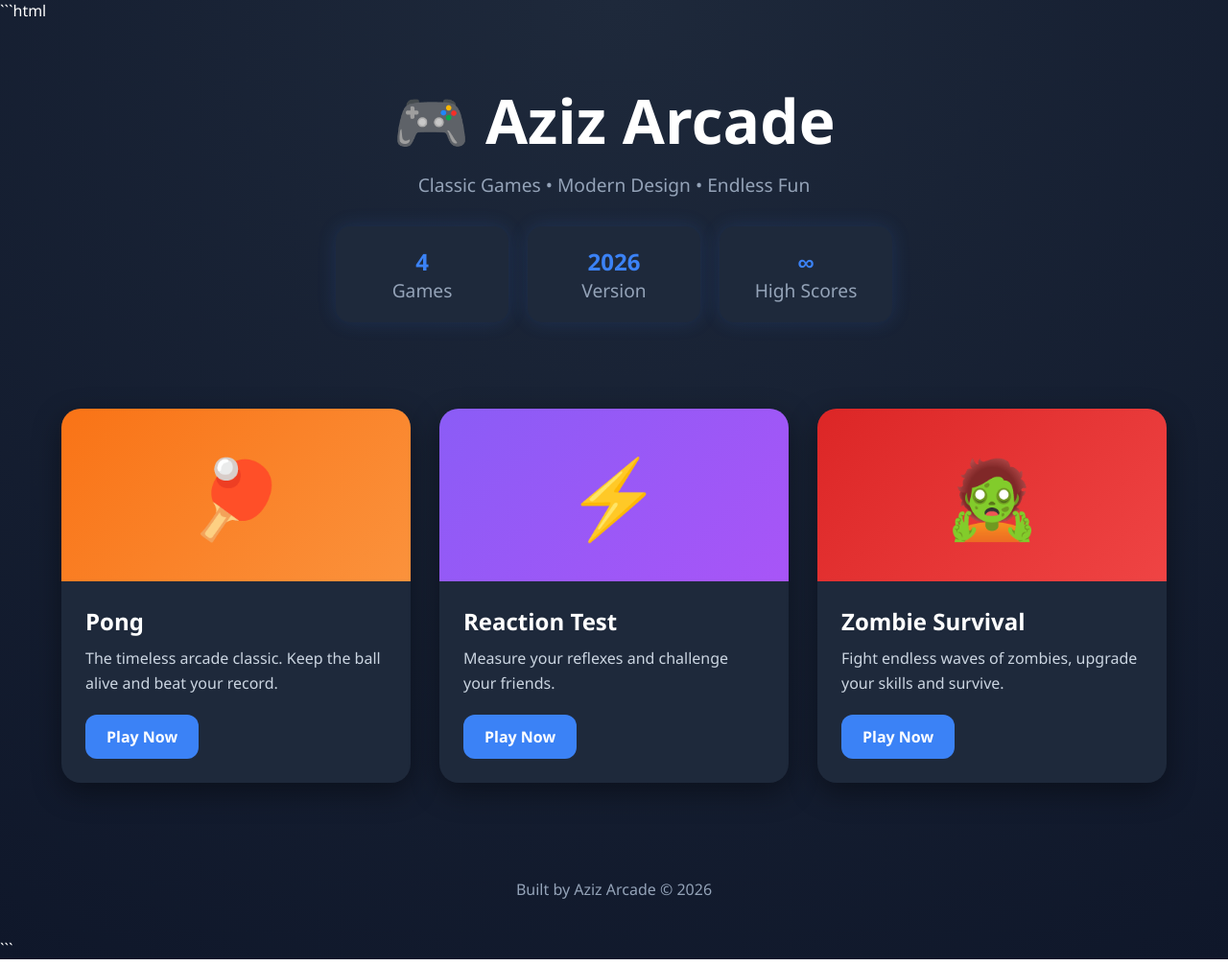
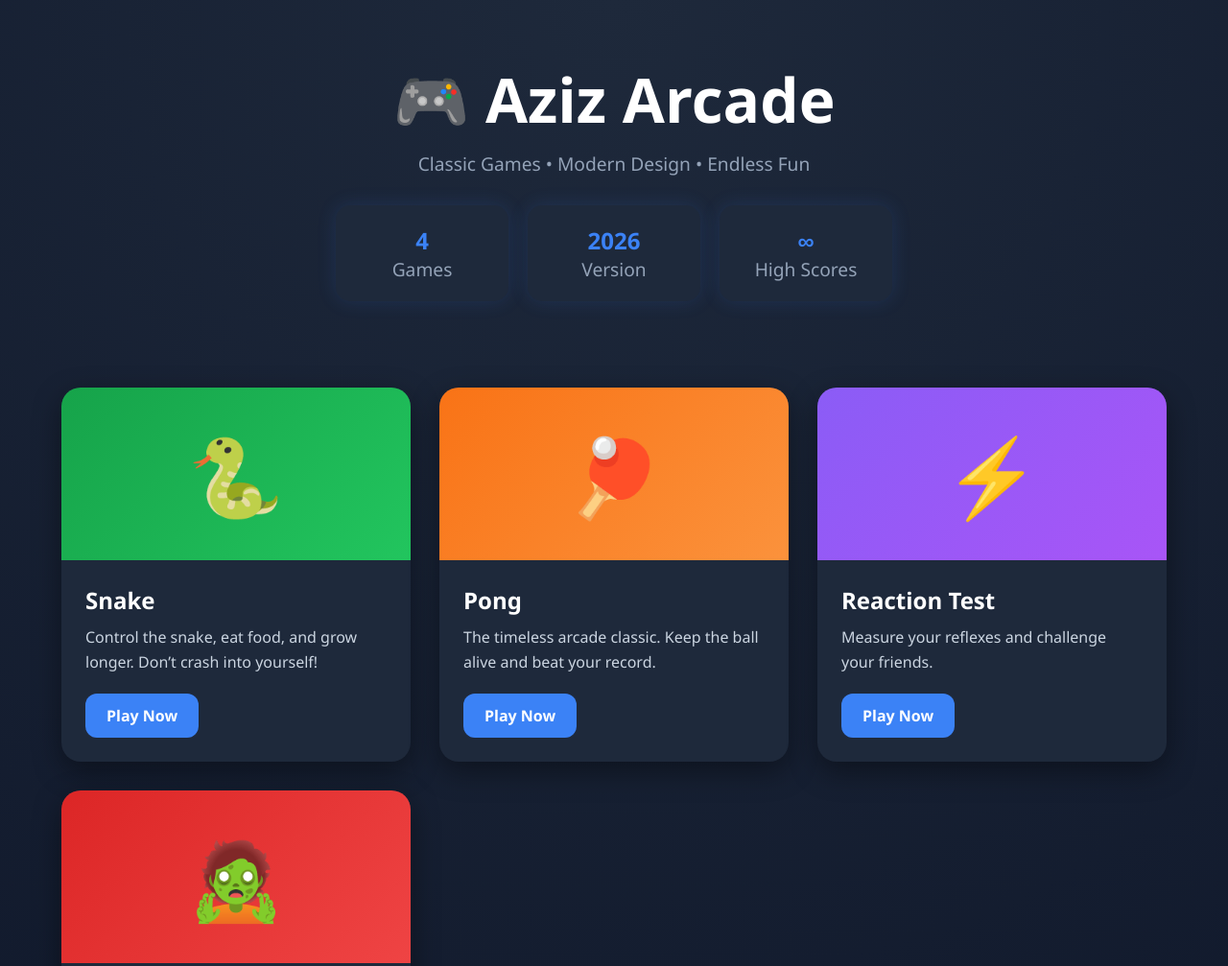
Before and after one commit to azizghannamm-tech/Game, a plain HTML site: page index.html in a window 1280 px wide. Shown: the top 1007 px of the page at 96% size. Drawn offline with Linux system fonts and the light colour scheme.

Commit message:
Update index.html

````diff
--- a/index.html
+++ b/index.html
@@ -1,4 +1,3 @@
-```html
 <!DOCTYPE html>
 <html lang="en">
 <head>
@@ -16,8 +15,7 @@
 
 body{
     font-family:Segoe UI,Arial,sans-serif;
-    background:
-    radial-gradient(circle at top,#1e293b,#0f172a);
+    background:radial-gradient(circle at top,#1e293b,#0f172a);
     color:white;
     min-height:100vh;
 }
@@ -51,8 +49,7 @@ header p{
     border-radius:15px;
     min-width:180px;
     text-align:center;
-    box-shadow:
-    0 0 20px rgba(59,130,246,.15);
+    box-shadow:0 0 20px rgba(59,130,246,.15);
 }
 
 .stat h2{
@@ -63,86 +60,47 @@ header p{
     width:90%;
     max-width:1400px;
     margin:auto;
-
     display:grid;
-    grid-template-columns:
-    repeat(auto-fit,minmax(280px,1fr));
-
+    grid-template-columns:repeat(auto-fit,minmax(280px,1fr));
     gap:30px;
-
     padding-bottom:60px;
 }
 
 .card{
-
     background:#1e293b;
-
     border-radius:20px;
-
     overflow:hidden;
-
     transition:.3s;
-
-    box-shadow:
-    0 10px 30px rgba(0,0,0,.4);
+    box-shadow:0 10px 30px rgba(0,0,0,.4);
 }
 
 .card:hover{
-
-    transform:
-    translateY(-10px);
-
-    box-shadow:
-    0 20px 40px rgba(59,130,246,.3);
+    transform:translateY(-10px);
+    box-shadow:0 20px 40px rgba(59,130,246,.3);
 }
 
 .banner{
-
     height:180px;
-
     display:flex;
-
     align-items:center;
-
     justify-content:center;
-
     font-size:5rem;
 }
 
 .snake{
-    background:
-    linear-gradient(
-    135deg,
-    #16a34a,
-    #22c55e
-    );
+    background:linear-gradient(135deg,#16a34a,#22c55e);
 }
 
 .pong{
-    background:
-    linear-gradient(
-    135deg,
-    #f97316,
-    #fb923c
-    );
+    background:linear-gradient(135deg,#f97316,#fb923c);
 }
 
 .reaction{
-    background:
-    linear-gradient(
-    135deg,
-    #8b5cf6,
-    #a855f7
-    );
+    background:linear-gradient(135deg,#8b5cf6,#a855f7);
 }
 
 .zombie{
-    background:
-    linear-gradient(
-    135deg,
-    #dc2626,
-    #ef4444
-    );
+    background:linear-gradient(135deg,#dc2626,#ef4444);
 }
 
 .content{
@@ -159,23 +117,14 @@ header p{
 }
 
 .play-btn{
-
     display:inline-block;
-
     margin-top:20px;
-
     padding:12px 22px;
-
     background:#3b82f6;
-
     color:white;
-
     text-decoration:none;
-
     border-radius:12px;
-
     font-weight:bold;
-
     transition:.3s;
 }
 
@@ -198,9 +147,7 @@ footer{
 
 <h1>🎮 Aziz Arcade</h1>
 
-<p>
-Classic Games • Modern Design • Endless Fun
-</p>
+<p>Classic Games • Modern Design • Endless Fun</p>
 
 <div class="stats">
 
@@ -225,87 +172,63 @@ Classic Games • Modern Design • Endless Fun
 
 <section class="games">
 
+<!-- 🐍 Snake -->
 <div class="card">
-
-<div class="banner pong">
-🏓
+<div class="banner snake">🐍</div>
+<div class="content">
+<h2>Snake</h2>
+<p>
+Control the snake, eat food, and grow longer.
+Don’t crash into yourself!
+</p>
+<a href="snake.html" class="play-btn">Play Now</a>
+</div>
 </div>
 
+<!-- 🏓 Pong -->
+<div class="card">
+<div class="banner pong">🏓</div>
 <div class="content">
-
 <h2>Pong</h2>
-
 <p>
 The timeless arcade classic.
-Keep the ball alive and beat
-your record.
+Keep the ball alive and beat your record.
 </p>
-
-<a href="pong.html"
-class="play-btn">
-Play Now
-</a>
-
+<a href="pong.html" class="play-btn">Play Now</a>
+</div>
 </div>
 
+<!-- ⚡ Reaction -->
+<div class="card">
+<div class="banner reaction">⚡</div>
+<div class="content">
+<h2>Reaction Test</h2>
+<p>
+Measure your reflexes and challenge your friends.
+</p>
+<a href="reaction.html" class="play-btn">Play Now</a>
+</div>
 </div>
 
+<!-- 🧟 Zombie -->
 <div class="card">
-
-<div class="banner reaction">
-⚡
-</div>
-
+<div class="banner zombie">🧟</div>
 <div class="content">
-
-<h2>Reaction Test</h2>
-
-<p>
-Measure your reflexes and
-challenge your friends.
-</p>
-
-<a href="reaction.html"
-class="play-btn">
-Play Now
-</a>
-
-</div>
-
-</div>
-
-<div class="card">
-
-<div class="banner zombie">
-🧟
-</div>
-
-<div class="content">
-
 <h2>Zombie Survival</h2>
-
 <p>
 Fight endless waves of zombies,
 upgrade your skills and survive.
 </p>
-
-<a href="zombie.html"
-class="play-btn">
-Play Now
-</a>
-
+<a href="zombie.html" class="play-btn">Play Now</a>
 </div>
-
 </div>
 
 </section>
 
 <footer>
-
 Built by Aziz Arcade © 2026
-
 </footer>
 
 </body>
 </html>
-```
+``
````
